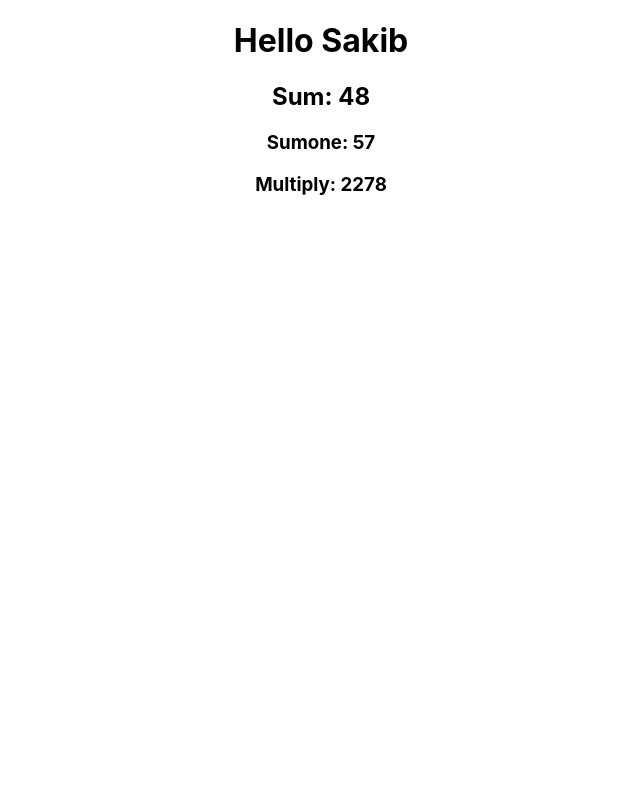
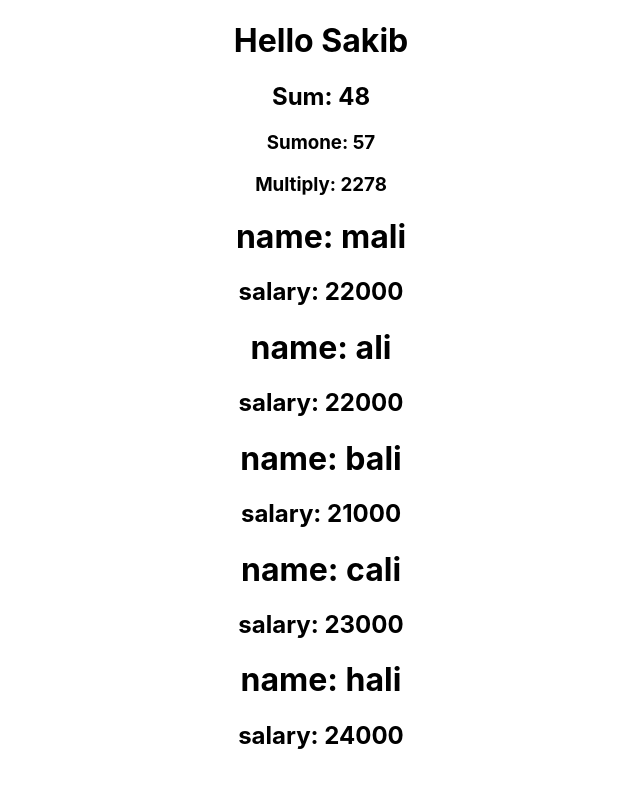
Before and after one commit to easakibahmad/theAdventurerServer, a React (Create React App) app in the folder module-47-5/: page / in a window 1280 px wide. Shown: the top 788 px of the page, without its empty margins (319-959 px from the left). Built offline with nearby package versions, Linux system fonts and the light colour scheme.

Commit message:
array of objects and load data from it

```diff
--- a/module-47-5/src/App.js
+++ b/module-47-5/src/App.js
@@ -2,6 +2,8 @@ import './App.css';
 import Sakib from './components/Sakib/Sakib';
 import addNum from './components/Sani.js/Sani';
 import { one,two } from './components/TwoFunction/TwoFunction';
+// import Apply from './components/ArrayObjApply/Apply';
+import ArrayObj from './components/ArraObj/ArrayObj';
 
 function App() {
   const sum = addNum(23,25)
@@ -13,6 +15,8 @@ function App() {
       <h2>Sum: {sum}</h2>
       <h3>Sumone: {sumOne}</h3>
       <h3>Multiply: {multiply}</h3>
+      {/* <Apply></Apply> */}
+      <ArrayObj></ArrayObj>
     </div>
   );
 }
--- /dev/null
+++ b/module-47-5/src/components/ArraObj/ArrayObj.js
@@ -0,0 +1,19 @@
+import React from 'react';
+import Apply from '../ArrayObjApply/Apply';
+
+const ArrayObj = () => {
+    const obj = [{name: "mali", id:0, income: 22000, profession: "teaching"},
+                {name: "ali", id:1, income: 22000, profession: "teaching"},
+                {name: "bali", id:2, income: 21000, profession: "teaching"},
+                {name: "cali", id:3, income: 23000, profession: "teaching"},
+                {name: "hali", id:4, income: 24000, profession: "teaching"}]
+    return (
+        <div>
+            {
+                obj.map(index=><Apply key={index.id} index={index}></Apply>)
+            }
+        </div>
+    );
+};
+
+export default ArrayObj;
--- /dev/null
+++ b/module-47-5/src/components/ArrayObjApply/Apply.js
@@ -0,0 +1,13 @@
+import React from 'react';
+
+const Apply = (props) => {
+    const {name, income}=props.index
+    return (
+        <div>
+          <h1>name: {name}</h1>
+          <h2>salary: {income}</h2>
+        </div>
+    );
+};
+
+export default Apply;
```
Also changed, not shown: module-47-5/src/components/ArraObj/ArrayObj.css (added), module-47-5/src/components/ArrayObjApply/Apply.css (added).
